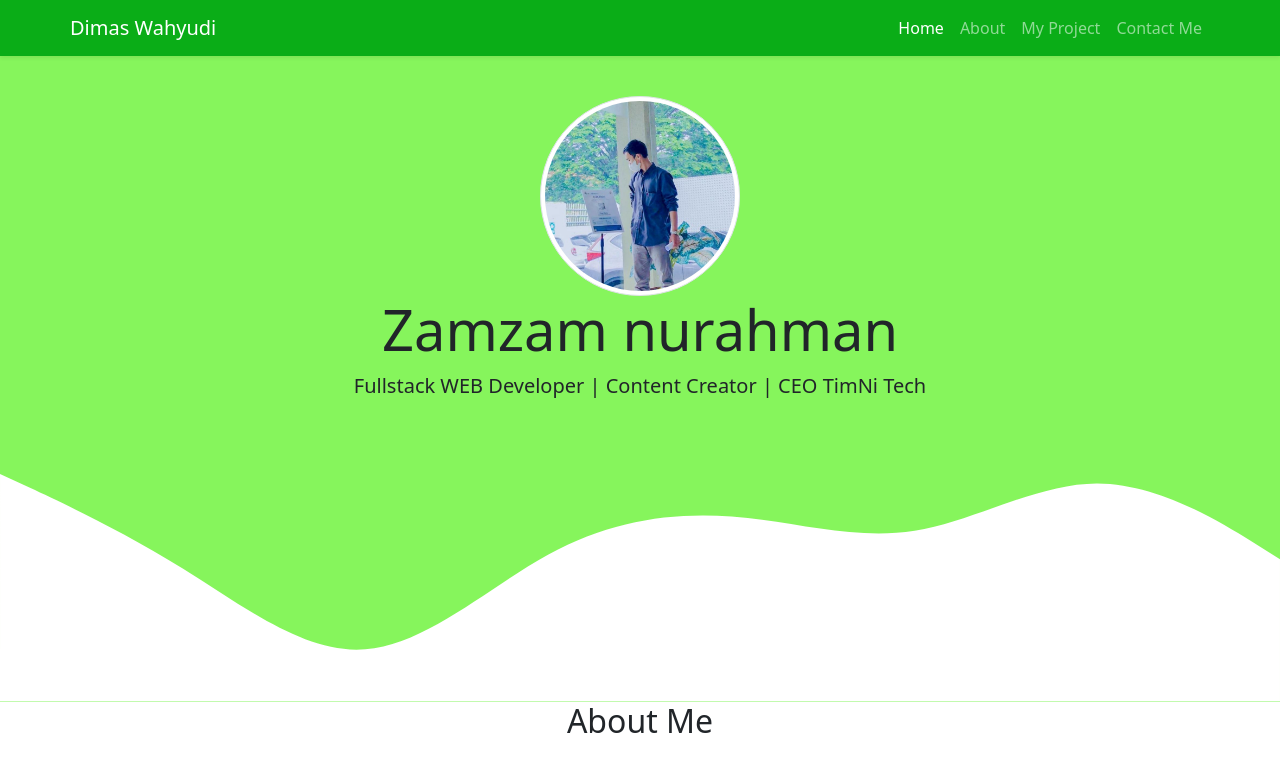
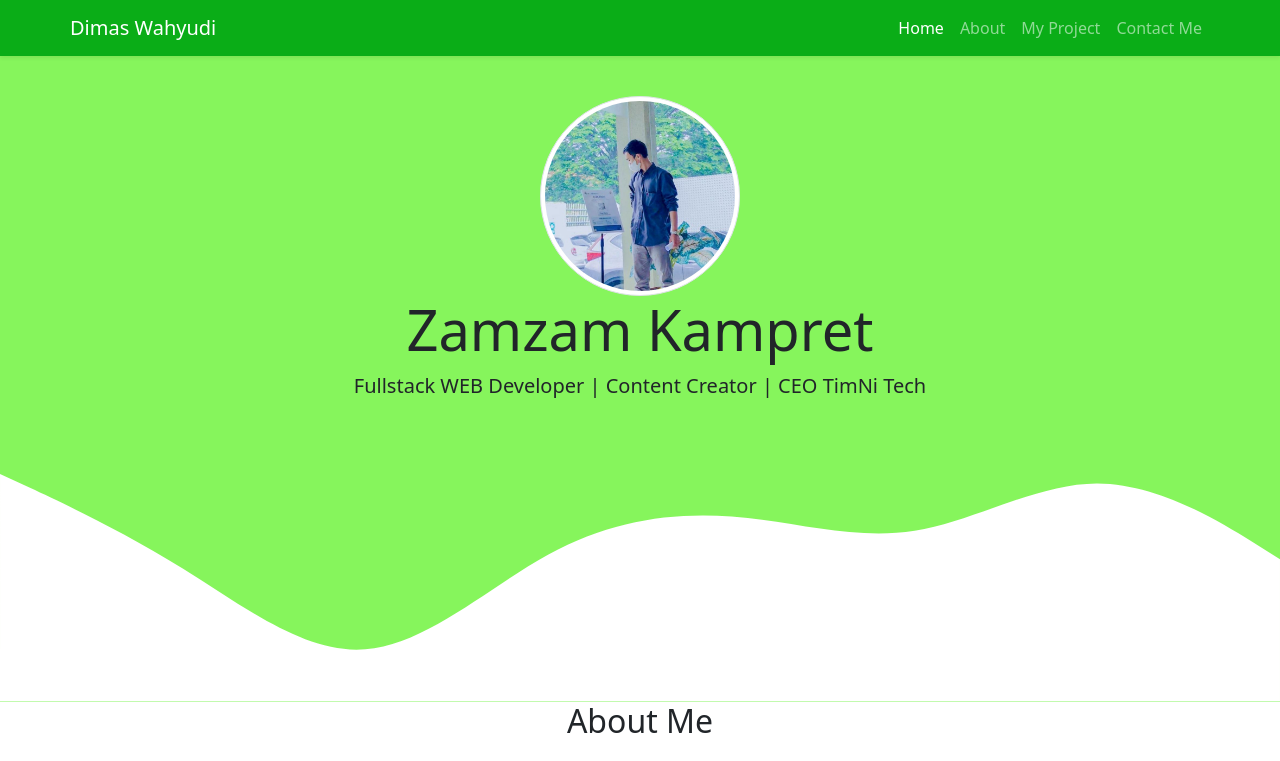
Before and after one commit to dimasw09/1, a plain HTML site: page index.html in a window 1280 px wide. Shown: the top 761 px of the page. Drawn offline with nearby package versions, Linux system fonts and the light colour scheme.

Commit message:
Update index.html

```diff
--- a/index.html
+++ b/index.html
@@ -47,7 +47,7 @@
     <!-- Jumbotron -->
     <section class="jumbotron text-center">
         <img src="img/dimas.jpg" alt="Dimas wahyudi" width="200" class="rounded-circle img-thumbnail">
-        <h1 class="display-4">Zamzam nurahman</h1>
+        <h1 class="display-4">Zamzam Kampret</h1>
         <p class="lead">Fullstack WEB Developer | Content Creator | CEO TimNi Tech</p>
         <svg xmlns="http://www.w3.org/2000/svg" viewBox="0 0 1440 320"><path fill="#ffffff" fill-opacity="1" d="M0,64L34.3,80C68.6,96,137,128,206,170.7C274.3,213,343,267,411,261.3C480,256,549,192,617,154.7C685.7,117,754,107,823,112C891.4,117,960,139,1029,128C1097.1,117,1166,75,1234,74.7C1302.9,75,1371,117,1406,138.7L1440,160L1440,320L1405.7,320C1371.4,320,1303,320,1234,320C1165.7,320,1097,320,1029,320C960,320,891,320,823,320C754.3,320,686,320,617,320C548.6,320,480,320,411,320C342.9,320,274,320,206,320C137.1,320,69,320,34,320L0,320Z"></path></svg>
       </section>
```
